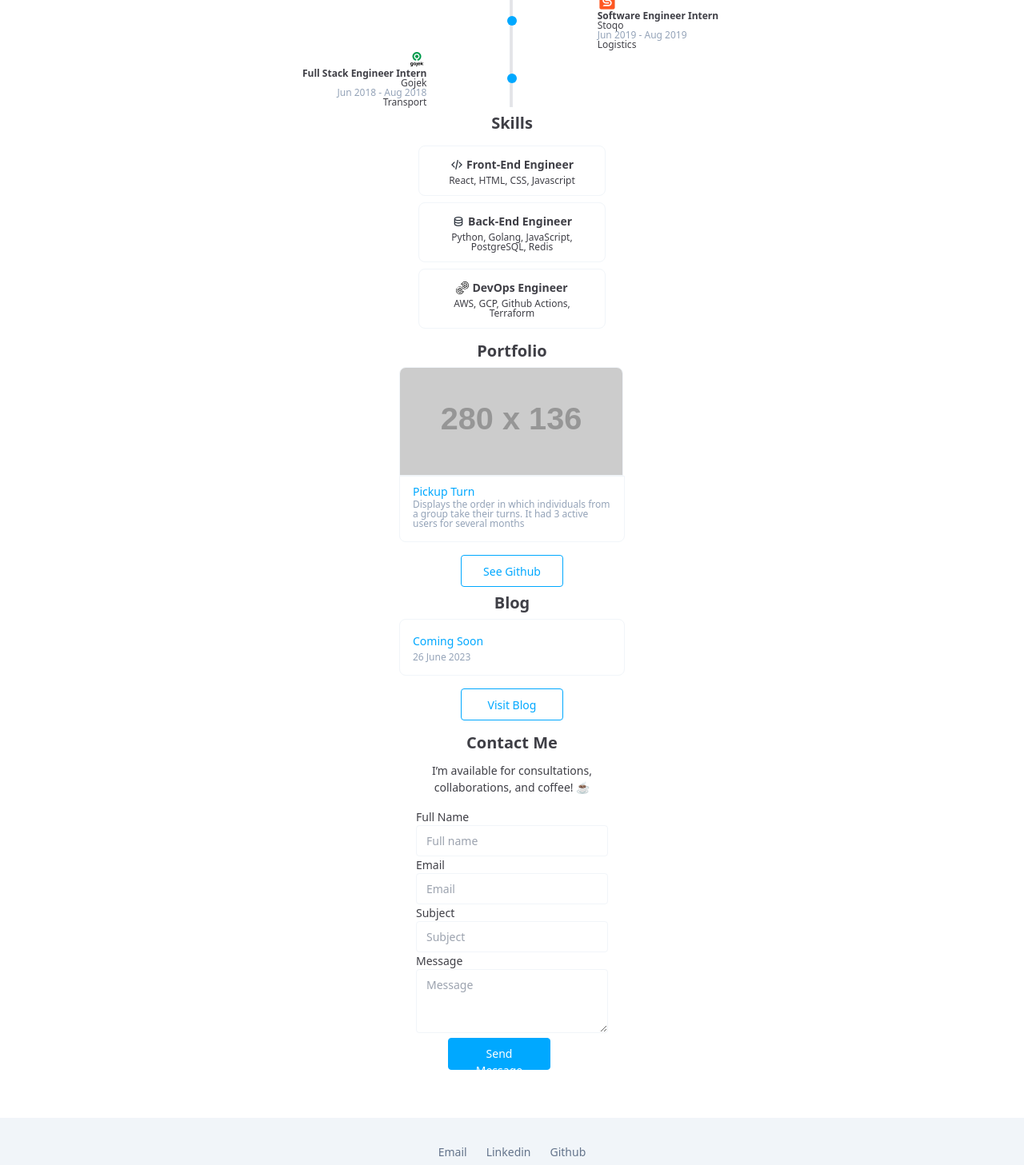
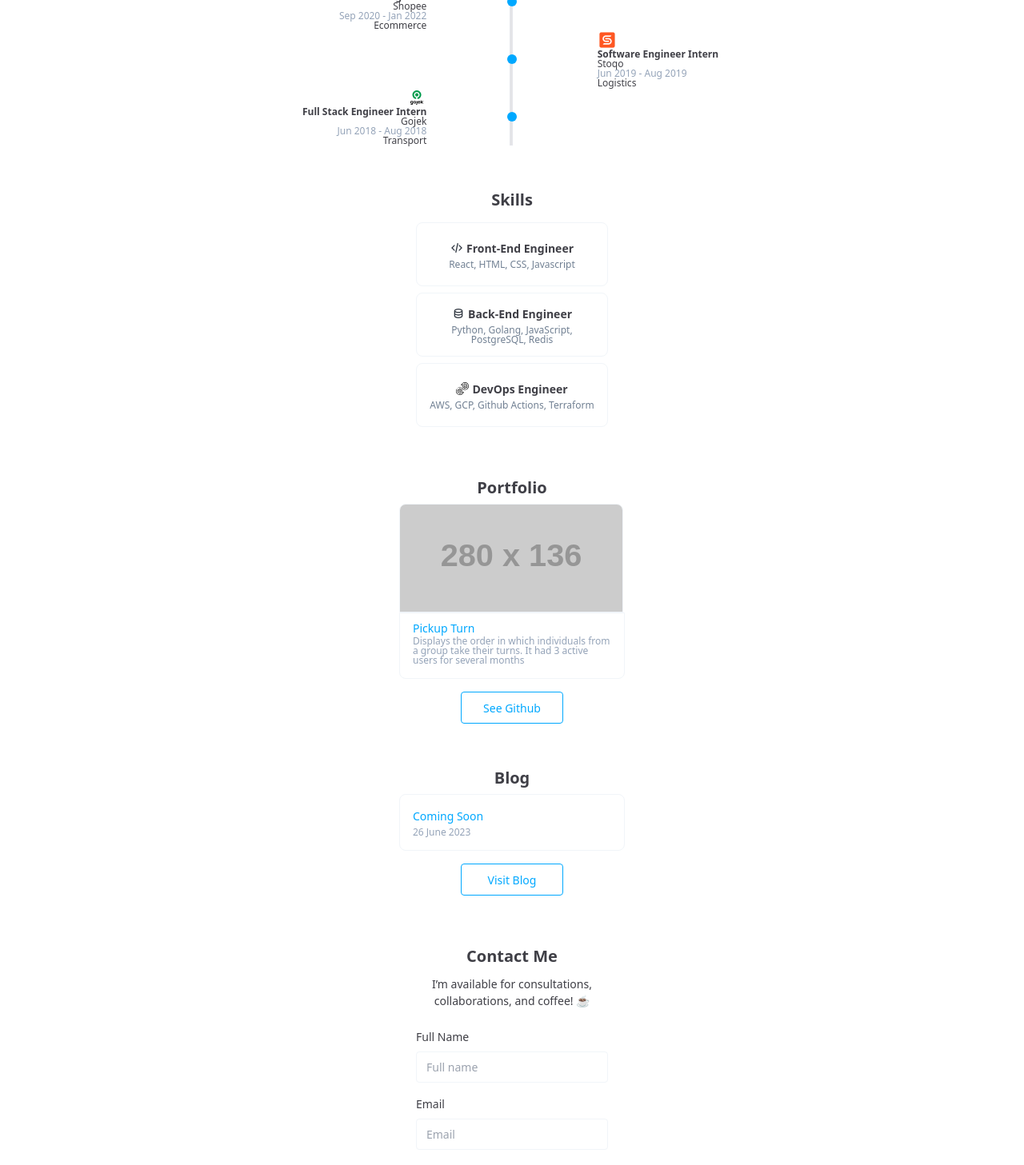
Before and after one commit to wajdifarid/personal-website, a React (Create React App) app: page / in a window 1280 px wide. Shown: the part 880-2337 px from the top of the page at 80% size. Built offline with nearby package versions, Linux system fonts and the light colour scheme.

Commit message:
Fix styling

```diff
--- a/src/App.js
+++ b/src/App.js
@@ -36,7 +36,7 @@
   return (
     <div className="bg-white">
       <NavBar />
-      <section className="flex flex-col my-4">
+      <section className="flex flex-col my-8">
         <img className="mx-auto h-36 rounded-full sm:h-96" src="/assets/profile-picture.jpg" alt="Farid Wajdi" />
         <div className="mx-auto text-zinc-700 text-[20px] font-bold leading-loose">Hi, I’m Farid Wajdi</div>
         <div className="mx-auto text-zinc-700 text-[14px] font-normal leading-normal">Full-stack Software Engineer</div>
@@ -54,9 +54,8 @@
           </div>
         </div>
       </section>
-      <section id="experiences" className="flex flex-col">
-        <div className="mx-auto text-zinc-700 text-[20px] font-semibold leading-loose">Experiences</div>
-
+      <section id="experiences" className="flex flex-col my-12">
+        <div className="mx-auto font-bold text-zinc-700 text-[1.25rem] leading-loose">Experiences</div>
         <div className="mx-auto w-full h-full">
           <div className="relative">
             <div className="w-1 absolute bg-zinc-200 h-full border left-[49.75%]"></div>
@@ -136,23 +135,23 @@
 
       </section>
 
-      <section id="skills" className="flex flex-col">
-        <div className="mx-auto text-zinc-700 text-[20px] font-semibold leading-loose">Skills</div>
+      <section id="skills" className="flex flex-col my-12">
+        <div className="mx-auto text-zinc-700 text-[20px] font-bold leading-loose">Skills</div>
         <div className="mx-auto">
-          <div className="my-2">
+          <div className="m-2">
             <SkillCard img="/assets/fe-icon.svg" title="Front-End Engineer" content="React, HTML, CSS, Javascript" />
           </div>
-          <div className="my-2">
+          <div className="m-2">
             <SkillCard img="/assets/be-icon.svg" title="Back-End Engineer" content="Python, Golang, JavaScript, PostgreSQL, Redis" />
           </div>
-          <div className="my-2">
+          <div className="m-2">
             <SkillCard img="/assets/devops-icon.svg" title="DevOps Engineer" content="AWS, GCP, Github Actions, Terraform" />
           </div>
         </div>
       </section>
 
-      <section id="portfolio" className="flex flex-col">
-        <div className="mx-auto text-zinc-700 text-[20px] font-semibold leading-loose">Portfolio</div>
+      <section id="portfolio" className="flex flex-col my-12">
+        <div className="mx-auto text-zinc-700 text-[20px] font-bold leading-loose">Portfolio</div>
         <div className="flex-col justify-start items-center gap-4 inline-flex">
         <a href="https://github.com/wajdifarid/pick-up-turn" target="_blank" rel="noreferrer">
           <PortfolioCard title="Pickup Turn" details="Displays the order in which individuals from a group take their turns. It had 3 active users for several months" />
@@ -163,8 +162,8 @@
         </div>
       </section>
 
-      <section id="blogs" className="flex flex-col">
-        <div className="mx-auto text-zinc-700 text-[20px] font-semibold leading-loose">Blog</div>
+      <section id="blogs" className="flex flex-col my-12">
+        <div className="mx-auto text-zinc-700 text-[20px] font-bold leading-loose">Blog</div>
         <div className="left-[20px]  flex-col justify-start items-center gap-4 inline-flex">
         <a href="https://wajdifarid.substack.com/p/coming-soon" target="_blank" rel="noreferrer">
           <BlogCard title="Coming Soon" publishDate="26 June 2023" />
@@ -175,9 +174,9 @@
         </div>
       </section>
 
-      <section id="contact" className="flex flex-col">
+      <section id="contact" className="flex flex-col my-12">
         <div className="mx-auto flex-col justify-start items-center gap-1 inline-flex my-2">
-          <div className="text-zinc-700 text-[20px] font-semibold leading-loose">Contact Me</div>
+          <div className="text-zinc-700 text-[20px] font-bold leading-loose">Contact Me</div>
           <div className="w-60 text-center text-zinc-700 text-[14px] font-normal leading-normal">I’m available for consultations, collaborations, and coffee! ☕</div>
         </div>
         <div className="left-[40px]  flex-col justify-start items-center gap-4 inline-flex my-2">
@@ -186,21 +185,21 @@
           )}
 
           <form onSubmit={handleSubmit}>
-            <div>
+            <div className="my-2">
               <div className="text-left text-zinc-700 text-[14px] font-normal leading-normal">Full Name</div>
-              <input className="w-60 px-3 py-2 bg-white rounded border border-slate-100 justify-start items-center gap-2.5 inline-flextext-center text-[14px] font-normal leading-normal focus:outline-sky-500" placeholder="Full name" name="name" required />
+              <input className="my-2 w-60 px-3 py-2 bg-white rounded border border-slate-100 justify-start items-center gap-2.5 inline-flextext-center text-[14px] font-normal leading-normal focus:outline-sky-500" placeholder="Full name" name="name" required />
             </div>
-            <div>
+            <div className="my-2">
               <div className="text-left text-zinc-700 text-[14px] font-normal leading-normal">Email</div>
-              <input className="w-60 px-3 py-2 bg-white rounded border border-slate-100 justify-start items-center gap-2.5 inline-flextext-center text-[14px] font-normal leading-normal focus:outline-sky-500" placeholder="Email" type="email" name="email" required />
+              <input className="my-2 w-60 px-3 py-2 bg-white rounded border border-slate-100 justify-start items-center gap-2.5 inline-flextext-center text-[14px] font-normal leading-normal focus:outline-sky-500" placeholder="Email" type="email" name="email" required />
             </div>
-            <div>
+            <div className="my-2">
               <div className="text-left text-zinc-700 text-[14px] font-normal leading-normal">Subject</div>
-              <input className="w-60 px-3 py-2 bg-white rounded border border-slate-100 justify-start items-center gap-2.5 inline-flextext-center text-[14px] font-normal leading-normal focus:outline-sky-500" placeholder="Subject" name="subject" required />
+              <input className="my-2 w-60 px-3 py-2 bg-white rounded border border-slate-100 justify-start items-center gap-2.5 inline-flextext-center text-[14px] font-normal leading-normal focus:outline-sky-500" placeholder="Subject" name="subject" required />
             </div>
-            <div>
+            <div className="my-2">
               <div className="text-left text-zinc-700 text-[14px] font-normal leading-normal">Message</div>
-              <textarea className="w-60 h-20 px-3 py-2 bg-white rounded border border-slate-100 justify-start items-start gap-2.5 inline-flex text-left text-[14px] font-normal leading-normal focus:outline-sky-500" placeholder="Message" name="message"
+              <textarea className="my-2 w-60 h-20 px-3 py-2 bg-white rounded border border-slate-100 justify-start items-start gap-2.5 inline-flex text-left text-[14px] font-normal leading-normal focus:outline-sky-500" placeholder="Message" name="message"
                 rows="5" cols="33" required>
               </textarea>
             </div>
--- a/src/components/SkillCard.js
+++ b/src/components/SkillCard.js
@@ -1,11 +1,11 @@
 export default function SkillCard({img, title, content}) {
     return (
-        <div className="px-4 py-3 rounded-lg border border-slate-100 flex-col justify-center items-center gap-1 flex">
+        <div className="w-60 h-20 px-4 py-3 rounded-lg border border-slate-100 flex-col justify-center items-center gap-1 flex">
             <div className="justify-center items-center gap-1 inline-flex">
                 <img className="w-4 h-4 relative" src={img} alt="skill-icon"/>
                 <div className="text-center text-zinc-700 text-[14px] font-bold leading-normal">{title}</div>
             </div>
-            <div className="w-[200px] text-center text-zinc-700 text-[12px] font-normal leading-none">{content}</div>
+            <div className="text-center text-slate-500 text-[12px] font-normal leading-none">{content}</div>
         </div>
     )
 }
--- a/tailwind.config.js
+++ b/tailwind.config.js
@@ -13,6 +13,9 @@
       colors: {
         sky:{
           500: '#00A8FF'
+        },
+        slate:{
+          500: '#718093'
         }
       }
     },
```
